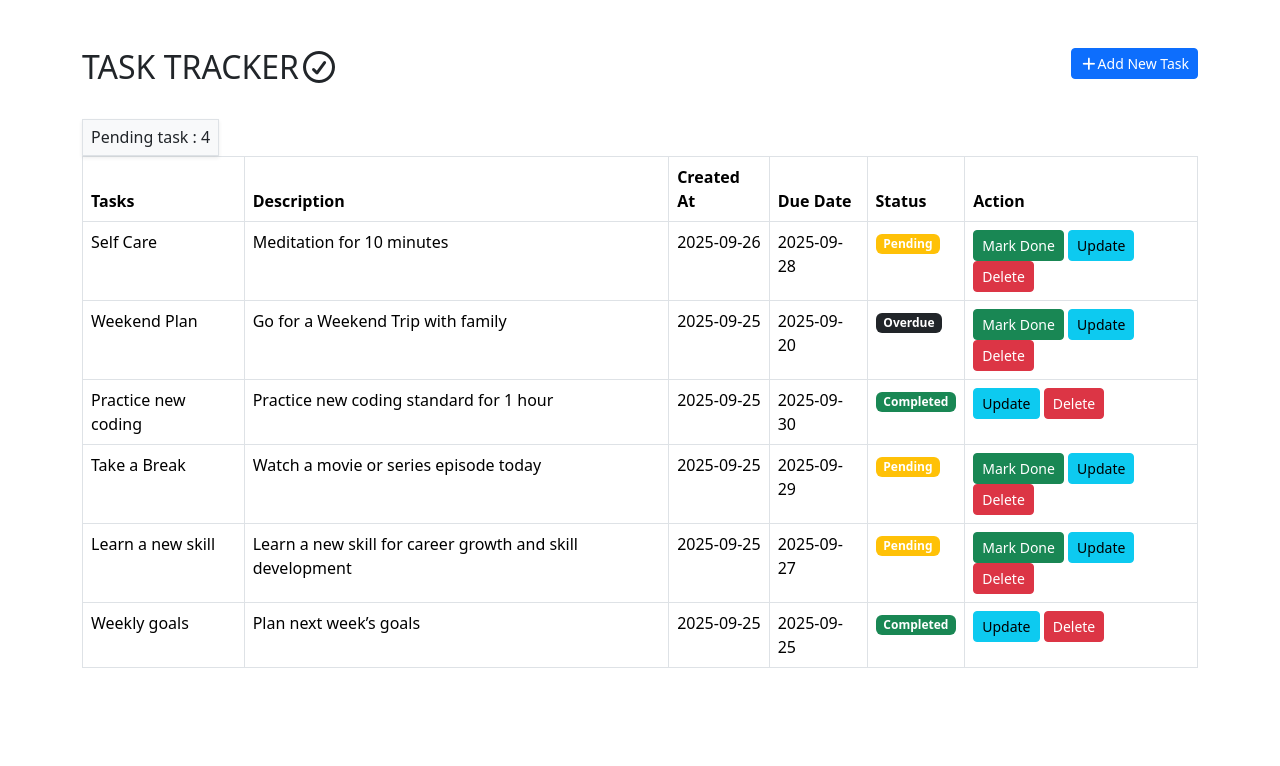
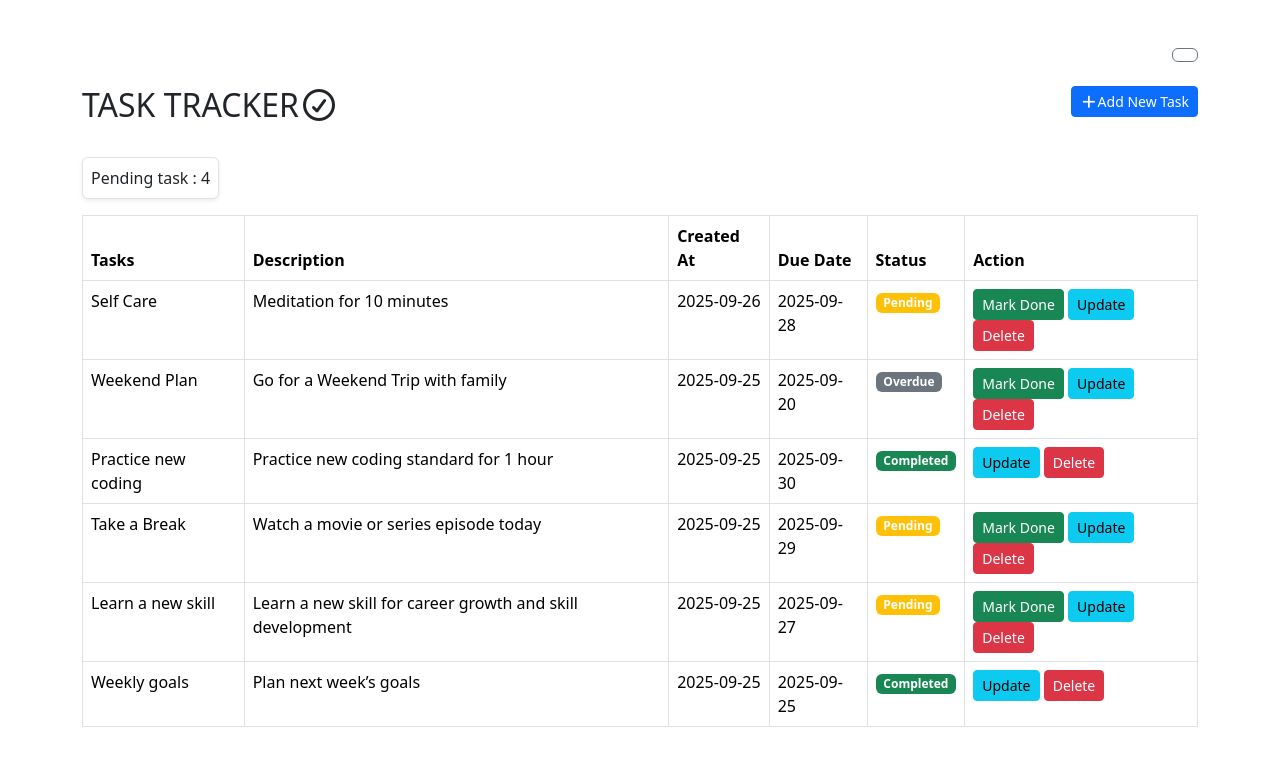
Before and after one commit to adithyaaneesh/python-todo-list, a Django app: page / in a window 1280 px wide. Shown: the top 766 px of the page. Run offline with Django 5.2, Linux system fonts and the light colour scheme; data comes from the database, SQL or seed files in the repository; both versions use the stored data as it was after the commit; some libraries are stand-ins or nearby versions.

Commit message:
Add theme changer

```diff
--- a/todo_app/templates/home.html
+++ b/todo_app/templates/home.html
@@ -7,16 +7,31 @@
     <link rel="stylesheet" href="https://cdnjs.cloudflare.com/ajax/libs/font-awesome/7.0.1/css/all.min.css" />
     <title>Todo-List</title>
 </head>
+<style>
+    .dark-theme {
+        background-color: #121212;
+        color: white;
+    }
+    .dark-theme .card {
+        background-color: #1e1e1e;
+        color: white;
+    }
+</style>
+
 <body>
     <div class="container mt-5">
+        <div class="d-flex justify-content-end align-items-center mb-4">
+            <button id="theme-toggle" class="btn btn-outline-secondary"></button>
+        </div>
         <div class="d-flex justify-content-between align-items-center mb-4">
             <h2>TASK TRACKER<i class="fa-regular fa-circle-check"></i></h2>
+
             <a href="{% url 'add_task' %}" class="btn btn-primary btn-sm mb-3"><i class="fa-solid fa-plus"></i>Add New Task</a>
         </div>
-        <div class="border rounder p-2 d-inline-block bg-light shadow-sm ">
-            <h6 class="mb-0">Pending task : {{ pending_task }}</h6>
+        <div class="border rounded p-2 d-inline-block bg-body shadow-sm mb-3">
+            <p class="mb-0">Pending task : {{ pending_task }}</p>
         </div>
-        <table class="table table-hover table-bordered mb-0">
+        <table class="table table-hover  table-bordered mb-0">
             <thead>
                 <tr>
                     <th>Tasks</th>
@@ -41,7 +56,7 @@
                             {% if task.due_date == today %}
                                 <span class="badge bg-danger">Due Today</span>
                             {% elif task.due_date and task.due_date < today %}
-                                <span class="badge bg-dark">Overdue</span>
+                                <span class="badge bg-secondary">Overdue</span>
                             {% else %}
                                 <span class="badge bg-warning">Pending</span>
                             {% endif %}
@@ -63,4 +78,32 @@
         </table>
     </div>
 </body>
+<script>
+    const toggleBtn = document.getElementById("theme-toggle");
+    const body = document.body;
+
+    if (localStorage.getItem("theme") === "dark") {
+        body.setAttribute("data-bs-theme", "dark");
+        toggleBtn.innerHTML = '<i class="fa-solid fa-sun"></i>';
+        toggleBtn.classList.remove("btn-outline-dark");
+        toggleBtn.classList.add("btn-outline-light");
+    }
+
+    toggleBtn.addEventListener("click", () => {
+        if (body.getAttribute("data-bs-theme") === "light") {
+            body.setAttribute("data-bs-theme", "dark");
+            localStorage.setItem("theme", "dark");
+            toggleBtn.innerHTML = ' <i class="fa-solid fa-sun"></i>';
+            toggleBtn.classList.remove("btn-outline-dark");
+            toggleBtn.classList.add("btn-outline-light");
+        } else {
+            body.setAttribute("data-bs-theme", "light");
+            localStorage.setItem("theme", "light");
+            toggleBtn.innerHTML = '<i class="fa-solid fa-moon"></i>';
+            toggleBtn.classList.remove("btn-outline-light");
+            toggleBtn.classList.add("btn-outline-dark");
+        }
+    });
+</script>
+
 </html>
```
Also changed, not shown: db.sqlite3.
